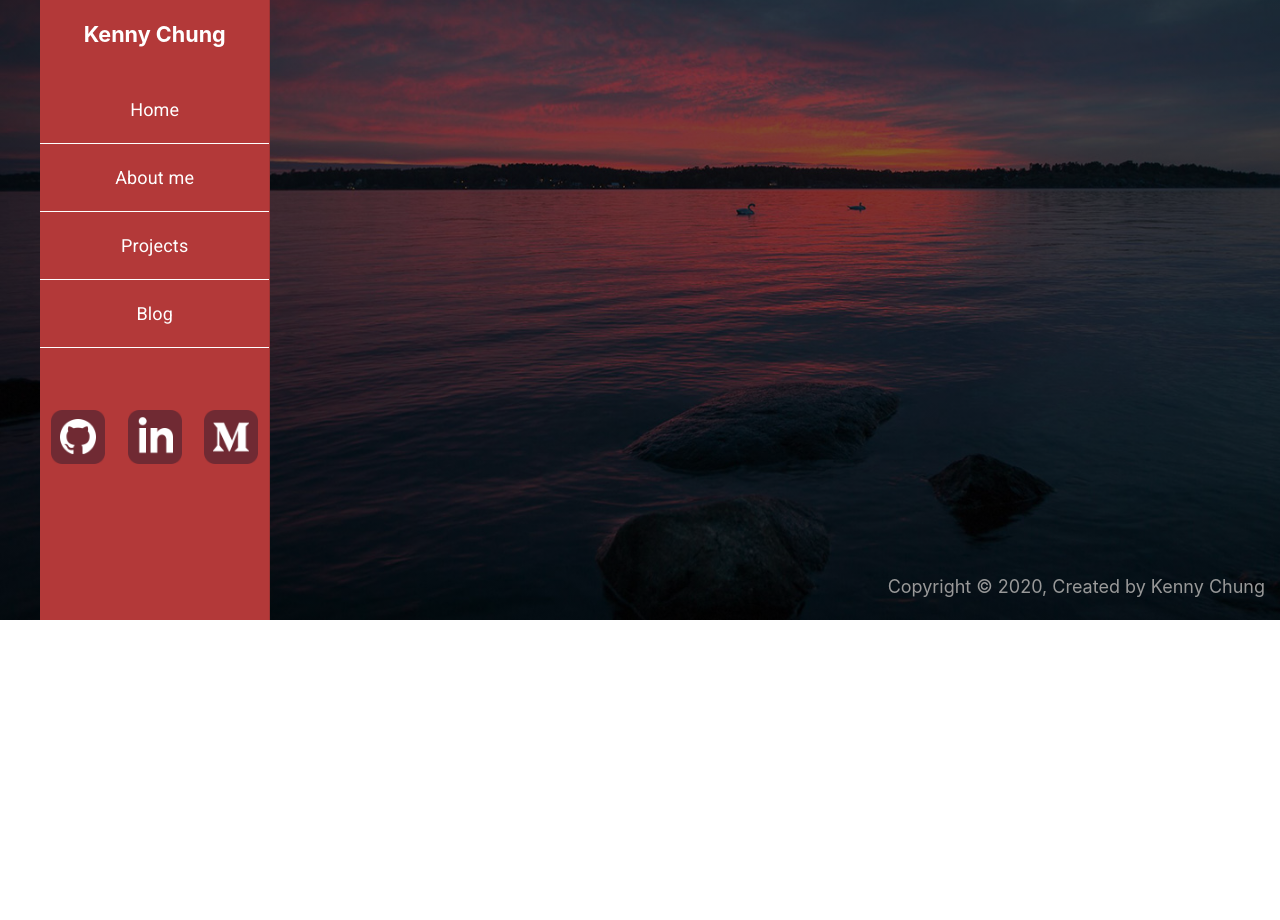
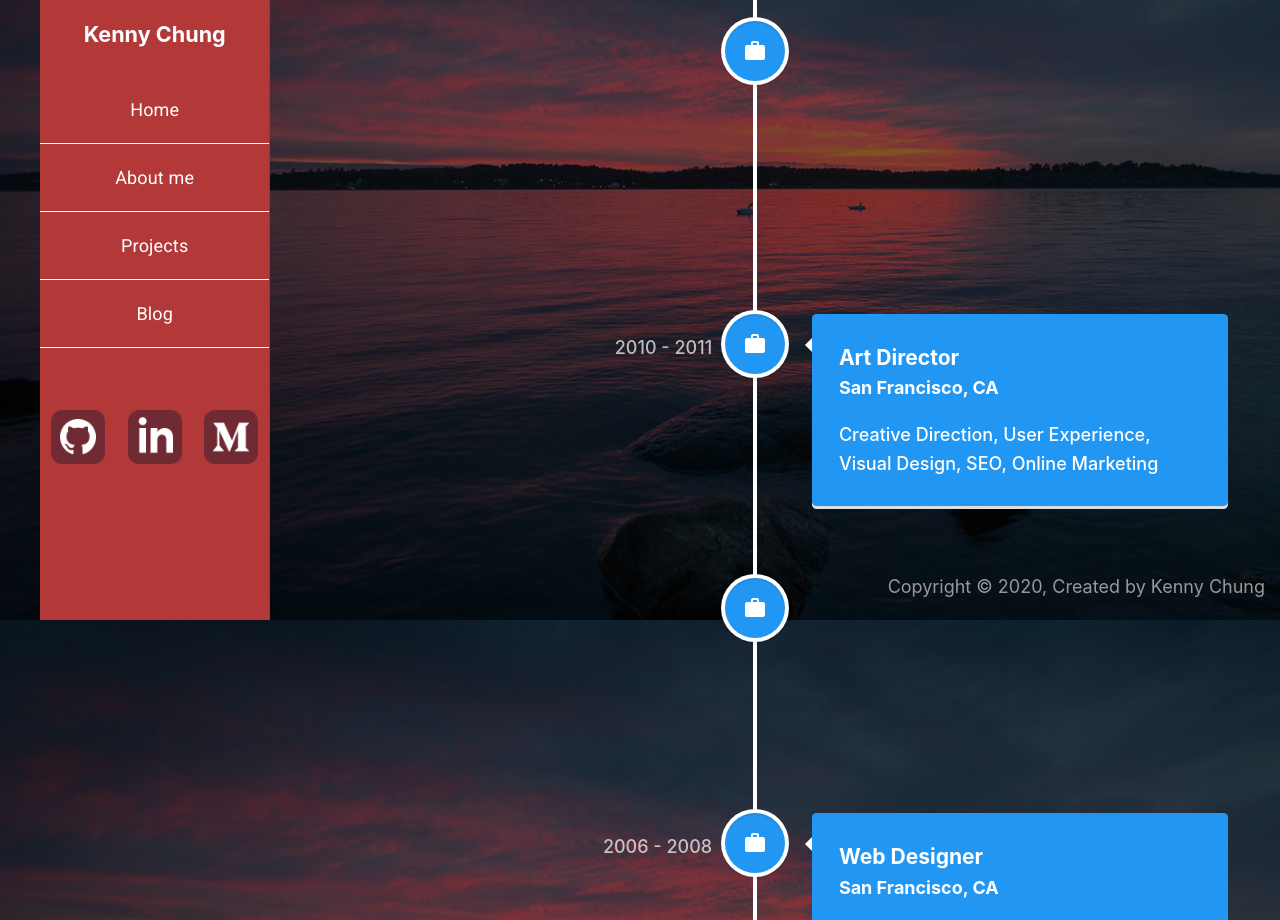
Before and after one commit to Kenny-Gin1/kennychung-portfolio, a Next.js app: page /about in a window 1280 px wide. Shown: the part 180-1100 px from the top of the page. Before the commit the page ends 800 px from the top, so only its background shows below. Built offline with nearby package versions, Linux system fonts and the light colour scheme.

Commit message:
added a timeline and some primitive animations to my pages

```diff
--- a/components/BlogCard.js
+++ b/components/BlogCard.js
@@ -9,6 +9,7 @@ import TextInfoContent from '@mui-treasury/components/content/textInfo'
 import { useBlogTextInfoContentStyles } from '@mui-treasury/styles/textInfoContent/blog'
 import { useOverShadowStyles } from '@mui-treasury/styles/shadow/over'
 import Link from 'next/link'
+import Grow from '@material-ui/core/Grow'
 
 const useStyles = makeStyles(({ breakpoints, spacing }) => ({
   root: {
@@ -67,6 +68,7 @@ const BlogCard = React.memo(function BlogCard({ date, title, id, body }) {
   } = useBlogTextInfoContentStyles()
   const shadowStyles = useOverShadowStyles()
   return (
+    <Grow in={true} timeout="auto">
       <Card className={cx(styles.root, shadowStyles.root)}>
         <CardMedia
           className={styles.media}
@@ -86,6 +88,7 @@ const BlogCard = React.memo(function BlogCard({ date, title, id, body }) {
           </Link>
         </CardContent>
       </Card>
+    </Grow>
   )
 })
 
--- a/components/ProjectCard.js
+++ b/components/ProjectCard.js
@@ -9,7 +9,7 @@ import { useLightTopShadowStyles } from '@mui-treasury/styles/shadow/lightTop'
 import CardHeader from '@material-ui/core/CardHeader'
 import Avatar from '@material-ui/core/Avatar'
 import Divider from '@material-ui/core/Divider'
-import { DateMonth } from '../../components/Date'
+import { DateMonth } from './Date'
 import { CardActionArea } from '@material-ui/core'
 import Grow from '@material-ui/core/Grow'
 
@@ -49,6 +49,7 @@ export default function ProjectCard({ body, heading, subheader, url }) {
   const shadowStyles = useLightTopShadowStyles()
   return (
     <div>
+      <Grow in={true} timeout="auto">
         <Card className={cx(shadowStyles.root, classes.root)}>
           <CardActionArea component="div">
             <a href={url} target={'_blank'} disable className={classes.links}>
@@ -77,6 +78,7 @@ export default function ProjectCard({ body, heading, subheader, url }) {
             </a>
           </CardActionArea>
         </Card>
+      </Grow>
     </div>
   )
 }
--- a/package.json
+++ b/package.json
@@ -19,6 +19,7 @@
     "next": "9.4.2",
     "react": "16.13.1",
     "react-dom": "16.13.1",
+    "react-vertical-timeline-component": "^3.0.2",
     "remark": "^12.0.0",
     "remark-html": "^11.0.2"
   },
--- a/pages/_app.js
+++ b/pages/_app.js
@@ -1,5 +1,6 @@
-import '../components/styles/global.css';
+import '../components/styles/global.css'
+import 'react-vertical-timeline-component/style.min.css'
 
 export default function App({ Component, pageProps }) {
-    return <Component {...pageProps} />
+  return <Component {...pageProps} />
 }
--- a/pages/about/index.js
+++ b/pages/about/index.js
@@ -1,8 +1,14 @@
-import Link from 'next/link'
 import Head from 'next/head'
 import Layout from '../../components/Layout'
 import utilStyles from '../../components/styles/utils.module.css'
 import styles from '../../components/styles/layout.module.css'
+import {
+  VerticalTimeline,
+  VerticalTimelineElement,
+} from 'react-vertical-timeline-component'
+import WorkIcon from '@material-ui/icons/Work'
+import SchoolIcon from '@material-ui/icons/School'
+import StarIcon from '@material-ui/icons/Star'
 
 export default function About() {
   return (
@@ -14,13 +20,125 @@ export default function About() {
         <h2 className={`${utilStyles.headingLg} ${utilStyles.textCenter}`}>
           About Me
         </h2>
-        <div className={styles.descriptionBox}>
+        <div>
           <p className={utilStyles.textCenter}>
             I entered law school in 2011 thinking that I was going to pursue
             law. Fate could not have been stranger...
           </p>
         </div>
       </section>
+      <section>
+        <VerticalTimeline>
+          <VerticalTimelineElement
+            className="vertical-timeline-element--work"
+            contentStyle={{ background: 'rgb(33, 150, 243)', color: '#fff' }}
+            contentArrowStyle={{ borderRight: '7px solid  rgb(33, 150, 243)' }}
+            date="2011 - present"
+            iconStyle={{ background: 'rgb(33, 150, 243)', color: '#fff' }}
+            icon={<WorkIcon />}
+          >
+            <h3 className="vertical-timeline-element-title">
+              Creative Director
+            </h3>
+            <h4 className="vertical-timeline-element-subtitle">Miami, FL</h4>
+            <p>
+              Creative Direction, User Experience, Visual Design, Project
+              Management, Team Leading
+            </p>
+          </VerticalTimelineElement>
+          <VerticalTimelineElement
+            className="vertical-timeline-element--work"
+            contentStyle={{ background: 'rgb(33, 150, 243)', color: '#fff' }}
+            date="2010 - 2011"
+            iconStyle={{ background: 'rgb(33, 150, 243)', color: '#fff' }}
+            icon={<WorkIcon />}
+          >
+            <h3 className="vertical-timeline-element-title">Art Director</h3>
+            <h4 className="vertical-timeline-element-subtitle">
+              San Francisco, CA
+            </h4>
+            <p>
+              Creative Direction, User Experience, Visual Design, SEO, Online
+              Marketing
+            </p>
+          </VerticalTimelineElement>
+          <VerticalTimelineElement
+            className="vertical-timeline-element--work"
+            contentStyle={{ background: 'rgb(33, 150, 243)', color: '#fff' }}
+            date="2008 - 2010"
+            iconStyle={{ background: 'rgb(33, 150, 243)', color: '#fff' }}
+            icon={<WorkIcon />}
+          >
+            <h3 className="vertical-timeline-element-title">Web Designer</h3>
+            <h4 className="vertical-timeline-element-subtitle">
+              Los Angeles, CA
+            </h4>
+            <p>User Experience, Visual Design</p>
+          </VerticalTimelineElement>
+          <VerticalTimelineElement
+            className="vertical-timeline-element--work"
+            contentStyle={{ background: 'rgb(33, 150, 243)', color: '#fff' }}
+            date="2006 - 2008"
+            iconStyle={{ background: 'rgb(33, 150, 243)', color: '#fff' }}
+            icon={<WorkIcon />}
+          >
+            <h3 className="vertical-timeline-element-title">Web Designer</h3>
+            <h4 className="vertical-timeline-element-subtitle">
+              San Francisco, CA
+            </h4>
+            <p>User Experience, Visual Design</p>
+          </VerticalTimelineElement>
+          <VerticalTimelineElement
+            className="vertical-timeline-element--education"
+            contentStyle={{ background: 'rgb(33, 150, 243)', color: '#fff' }}
+            date="April 2013"
+            iconStyle={{ background: 'rgb(233, 30, 99)', color: '#fff' }}
+            icon={<SchoolIcon />}
+          >
+            <h3 className="vertical-timeline-element-title">
+              Content Marketing for Web, Mobile and Social Media
+            </h3>
+            <h4 className="vertical-timeline-element-subtitle">
+              Online Course
+            </h4>
+            <p>Strategy, Social Media</p>
+          </VerticalTimelineElement>
+          <VerticalTimelineElement
+            className="vertical-timeline-element--education"
+            contentStyle={{ background: 'rgb(33, 150, 243)', color: '#fff' }}
+            date="November 2012"
+            iconStyle={{ background: 'rgb(233, 30, 99)', color: '#fff' }}
+            icon={<SchoolIcon />}
+          >
+            <h3 className="vertical-timeline-element-title">
+              Agile Development Scrum Master
+            </h3>
+            <h4 className="vertical-timeline-element-subtitle">
+              Certification
+            </h4>
+            <p>Creative Direction, User Experience, Visual Design</p>
+          </VerticalTimelineElement>
+          <VerticalTimelineElement
+            className="vertical-timeline-element--education"
+            contentStyle={{ background: 'rgb(33, 150, 243)', color: '#fff' }}
+            date="2002 - 2006"
+            iconStyle={{ background: 'rgb(233, 30, 99)', color: '#fff' }}
+            icon={<SchoolIcon />}
+          >
+            <h3 className="vertical-timeline-element-title">
+              Bachelor of Science in Interactive Digital Media Visual Imaging
+            </h3>
+            <h4 className="vertical-timeline-element-subtitle">
+              Bachelor Degree
+            </h4>
+            <p>Creative Direction, Visual Design</p>
+          </VerticalTimelineElement>
+          <VerticalTimelineElement
+            iconStyle={{ background: 'rgb(16, 204, 82)', color: '#fff' }}
+            icon={<StarIcon />}
+          />
+        </VerticalTimeline>
+      </section>
     </Layout>
   )
 }
--- a/pages/blog/index.js
+++ b/pages/blog/index.js
@@ -5,7 +5,7 @@ import styles from '../../components/styles/layout.module.css'
 import Layout from '../../components/Layout'
 import Head from 'next/head'
 import { getSortedPostsData } from '../../lib/posts'
-import BlogCard from '../blog/blogCard'
+import BlogCard from '../../components/BlogCard'
 
 export default function Blog({ allPostsData }) {
   return (
--- a/pages/projects/index.js
+++ b/pages/projects/index.js
@@ -3,7 +3,7 @@ import Layout from '../../components/Layout'
 import utilStyles from '../../components/styles/utils.module.css'
 import styles from '../../components/styles/layout.module.css'
 import Head from 'next/head'
-import ProjectCard from './projectCard'
+import ProjectCard from '../../components/ProjectCard'
 import { makeStyles } from '@material-ui/core/styles'
 import fetch from 'node-fetch'
 import Grow from '@material-ui/core/Grow'
@@ -14,7 +14,6 @@ const useStyles = makeStyles((theme) => ({
     display: 'flex',
     flexDirection: 'row',
     flexWrap: 'wrap',
-    justifyContent: 'space-between',
   },
   description: {
     marginBottom: '5rem',
```
Also changed, not shown: pages/index.js (+0 -9 lines), 1 other file (tests, documents, lock files or other folders). Lines whose indentation alone changed are shown as unchanged.
